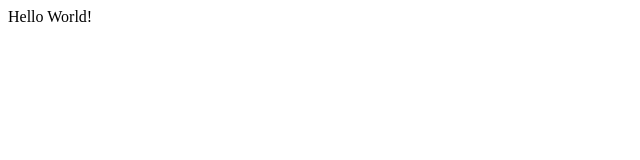
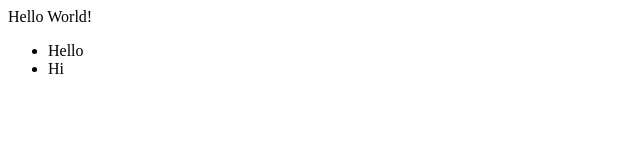
Before and after one commit to izamarasigan/project1, a plain HTML site: page index.html in a window 1280 px wide. Shown: the full height of the page, 0-640 px from the left. Drawn offline with Linux system fonts and the light colour scheme.

Commit message:
Changed index.html

```diff
--- a/index.html
+++ b/index.html
@@ -4,5 +4,9 @@
 </head>
 <body>
 	<p>Hello World!</p>
+	<ul>
+		<li>Hello</li>
+		<li>Hi</li>
+	</ul>
 </body>
 </html>
```
